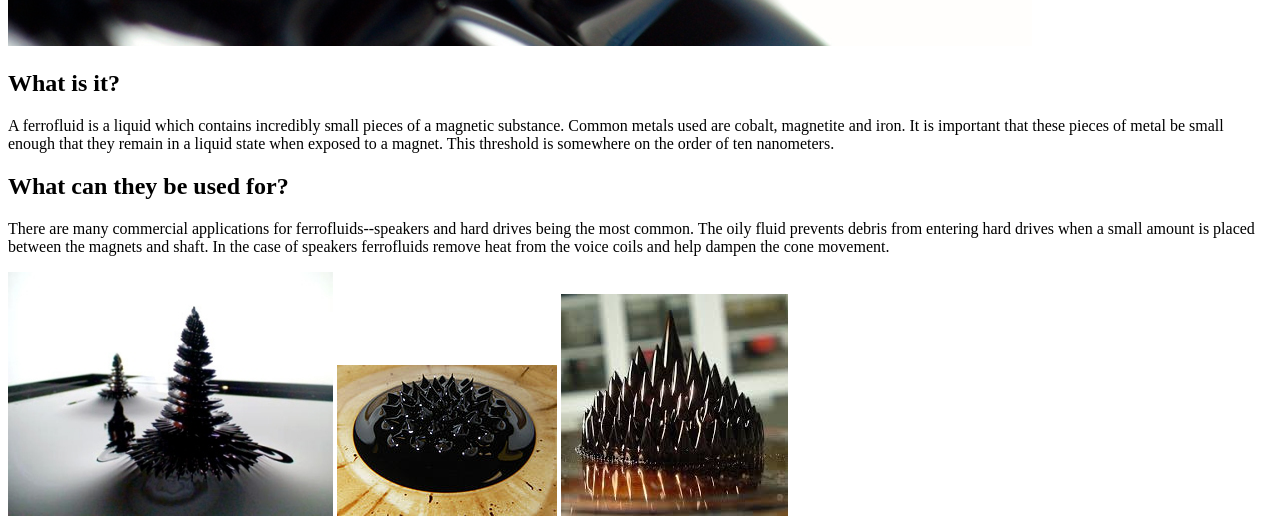
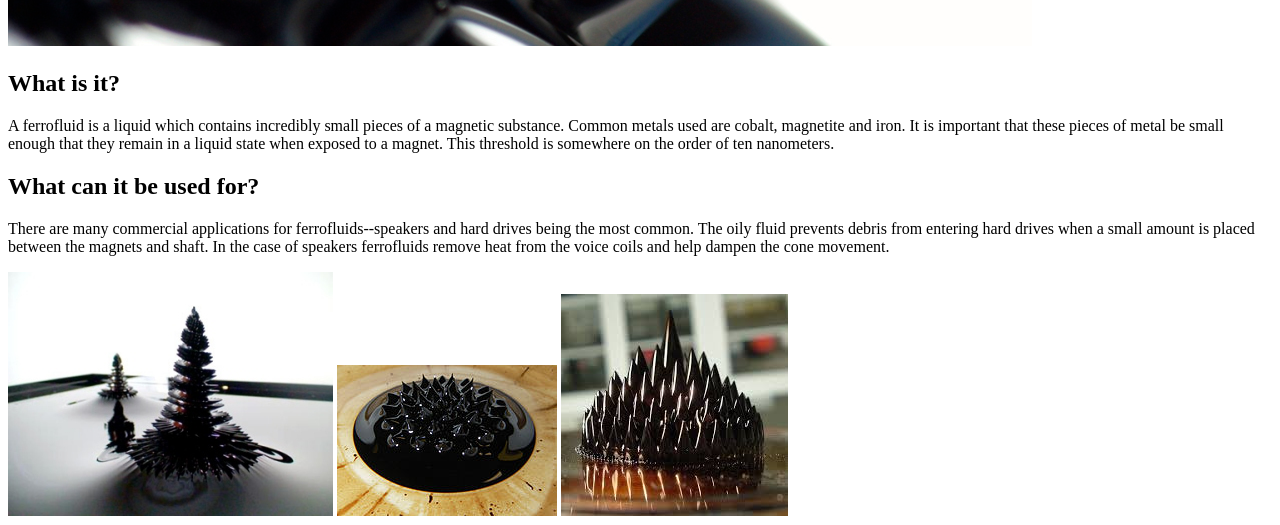
Before and after one commit to arjunvenkat/inline-block, a plain HTML site: page index.html in a window 1280 px wide. Shown: the part 781-1306 px from the top of the page. Drawn offline with Linux system fonts and the light colour scheme.

Commit message:
minor edits

```diff
--- a/index.html
+++ b/index.html
@@ -7,17 +7,19 @@
 <body>
   <h1>Ferrofluid</h1>
   <img src="images/ferrofluid.jpg" alt="">
+  <div class="content">
     <div>
       <h2>What is it?</h2>
       <p>A ferrofluid is a liquid which contains incredibly small pieces of a magnetic substance. Common metals used are cobalt, magnetite and iron. It is important that these pieces of metal be small enough that they remain in a liquid state when exposed to a magnet. This threshold is somewhere on the order of ten nanometers.
   </p>
     </div>
     <div>
-    <h2>What can they be used for?</h2>
+      <h2>What can it be used for?</h2>
       <p>There are many commercial applications for ferrofluids--speakers and hard drives being the most common. The oily fluid prevents debris from entering hard drives when a small amount is placed between the magnets and shaft. In the case of speakers ferrofluids remove heat from the voice coils and help dampen the cone movement.</p>
     </div>
     <img src="images/thumbnail-1.jpg" alt="">
     <img src="images/thumbnail-2.jpg" alt="">
     <img src="images/thumbnail-3.jpg" alt="">
+  </div>
 </body>
 </html>
```
Also changed, not shown: 2 other files. Lines whose indentation alone changed are shown as unchanged.
